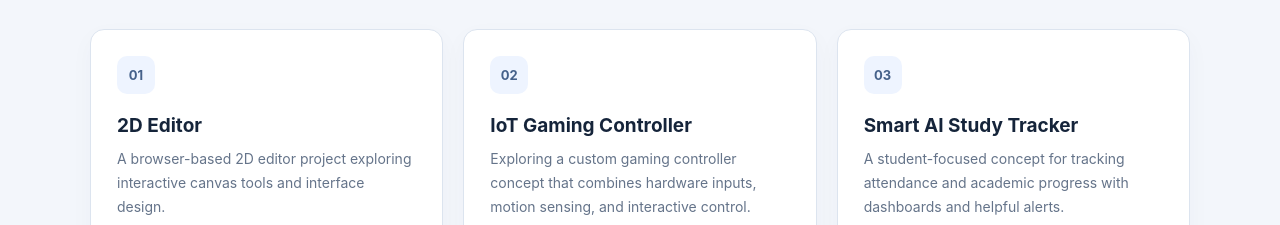
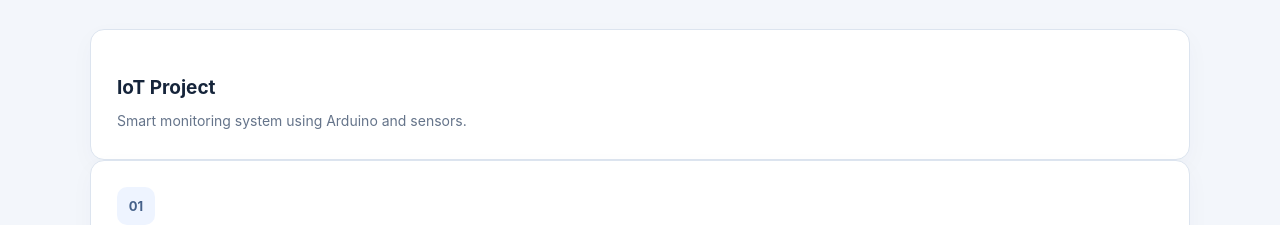
Before and after one commit to vedanthkambali87-wq/vedanth-portfolio, a plain HTML site: page index.html in a window 1280 px wide. Shown: the part 727-952 px from the top of the page. Drawn offline with Linux system fonts and the light colour scheme.

Commit message:
Add projects section to portfolio

```diff
--- a/index.html
+++ b/index.html
@@ -31,7 +31,10 @@
   </header>
   <main>
     <section id="projects"><div class="wrap"><div class="section-head"><div><div class="label">Selected work</div><h2>Projects</h2></div><p>A few projects and ideas across software development, IoT, and interactive systems.</p></div>
-      <div class="grid">
+      <div class="card">
+    <h3>IoT Project</h3>
+    <p>Smart monitoring system using Arduino and sensors.</p>
+</div>
         <article class="card"><span class="number">01</span><h3>2D Editor</h3><p>A browser-based 2D editor project exploring interactive canvas tools and interface design.</p><div class="tags"><span class="tag">JavaScript</span><span class="tag">Web UI</span><span class="tag">GitHub</span></div><a class="cta" href="https://github.com/Vedanthkambali87/2DEdior" target="_blank" rel="noopener">View repository ↗</a></article>
         <article class="card"><span class="number">02</span><h3>IoT Gaming Controller</h3><p>Exploring a custom gaming controller concept that combines hardware inputs, motion sensing, and interactive control.</p><div class="tags"><span class="tag">IoT</span><span class="tag">ESP32</span><span class="tag">Hardware</span></div></article>
         <article class="card"><span class="number">03</span><h3>Smart AI Study Tracker</h3><p>A student-focused concept for tracking attendance and academic progress with dashboards and helpful alerts.</p><div class="tags"><span class="tag">Concept</span><span class="tag">Dashboard</span><span class="tag">EdTech</span></div></article>
```
